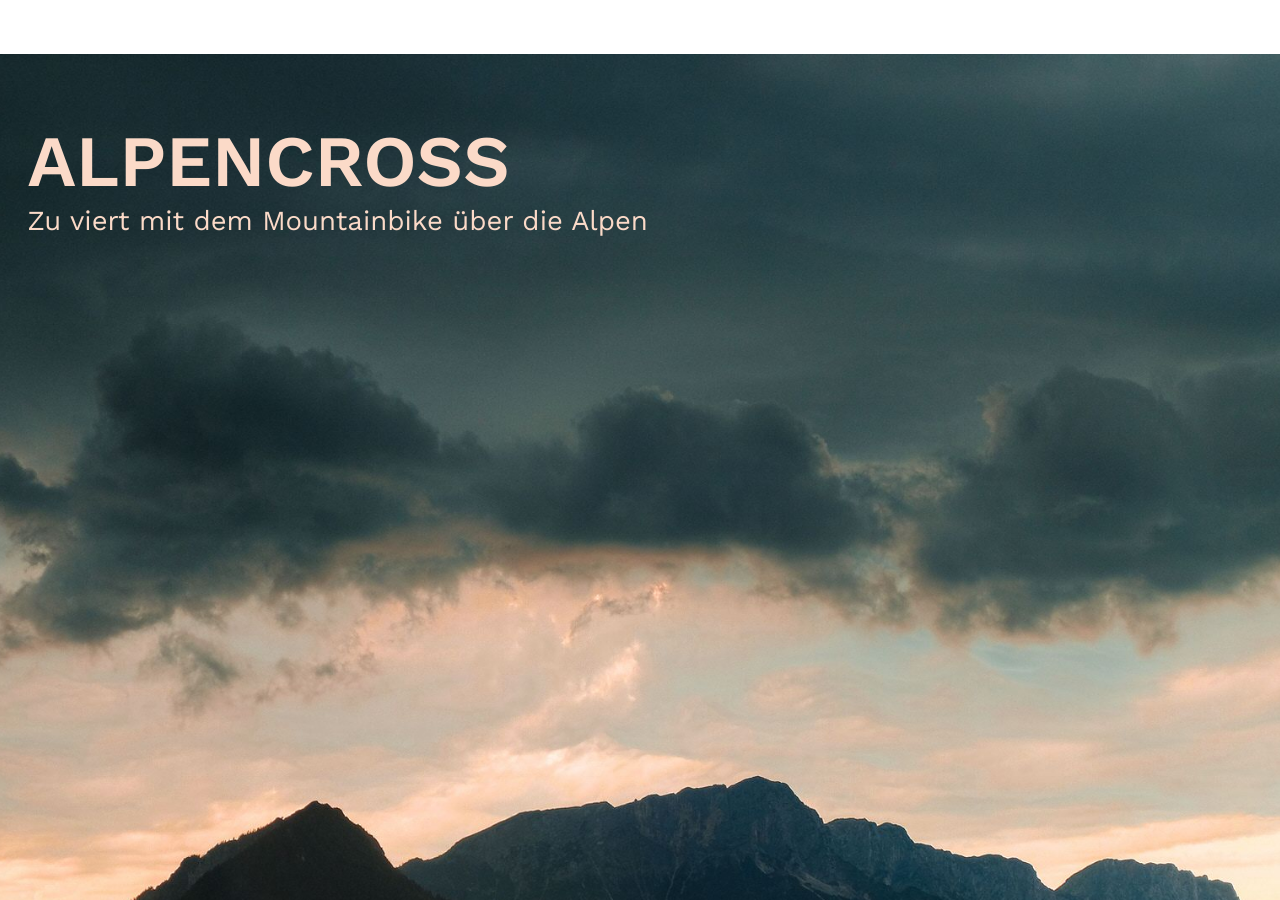
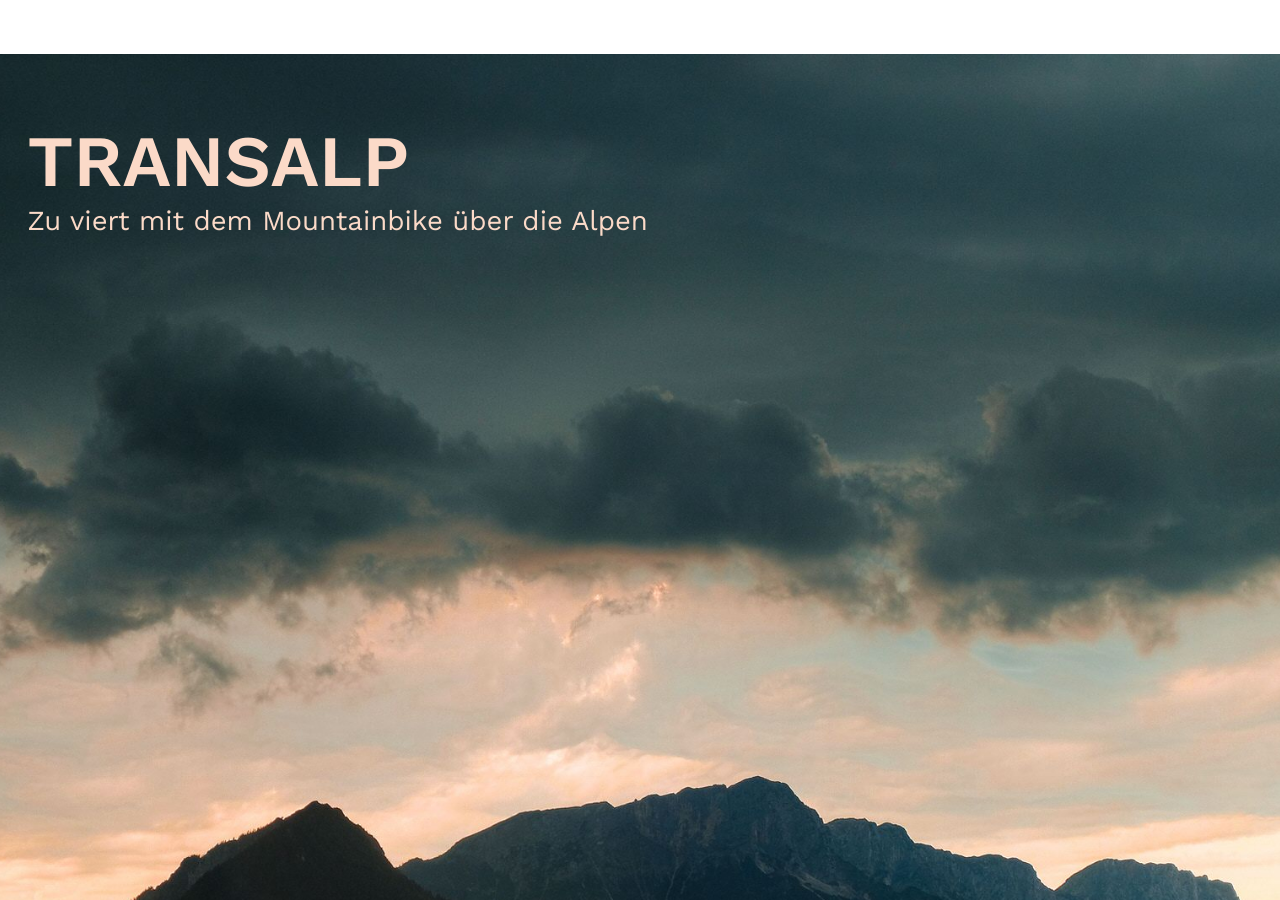
Before and after one commit to ulfschneider/bikepacking, a Jekyll site: the page built from _posts/2018-07-23-transalp.md, in a window 1280 px wide and 900 px high. Built offline with Jekyll 4.4.1, drawn with Linux system fonts in a browser that asks for light colours.

Commit message:
Rename alpencross to transalp

```diff
--- a/_posts/2018-07-23-alpencross.md
+++ b/_posts/2018-07-23-transalp.md
@@ -1,10 +1,10 @@
 ---
 layout: default
 banner: yusuf-evli-654710.jpg
-bannertitle: Alpencross
+bannertitle: Transalp
 bannersubtitle: Zu viert mit dem Mountainbike über die Alpen
 bannercolor: '#fbdac8'
-title:  Alpencross
+title:  Transalp
 subtitle: Zu viert mit dem Mountainbike über die Alpen
 ---
 # Die Idee
```
Also changed, not shown: 3 other files.
